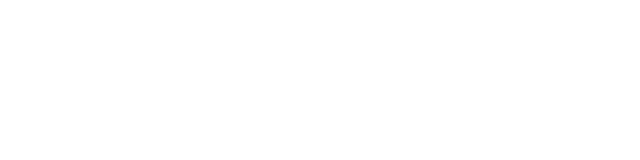
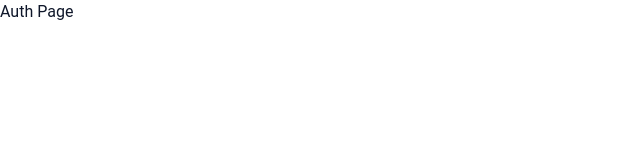
Before and after one commit to JPy-UwU/CodeOverflow, a React (Create React App) app in the folder client/: page /auth in a window 1280 px wide. Before the commit this address had no page. Shown: the top 160 px of the page, without its empty margins (0-640 px from the left). Built offline with nearby package versions, Linux system fonts and the light colour scheme.

Commit message:
Add AuthPage route and update LandingPage buttons

```diff
--- a/client/src/App.js
+++ b/client/src/App.js
@@ -1,6 +1,7 @@
 import { BrowserRouter as Router, Routes, Route } from 'react-router-dom';
 
 import LandingPage from './pages/LandingPage';
+import AuthPage from './pages/AuthPage';
 
 const App = () => {
   return (
@@ -8,6 +9,7 @@
       <Router>
         <Routes>
           <Route exact path='/' element={ <LandingPage /> } />
+          <Route exact path='/auth' element={ <AuthPage /> } />
         </Routes>
       </Router>
     </div>
--- /dev/null
+++ b/client/src/pages/AuthPage.js
@@ -0,0 +1,9 @@
+const AuthPage = () => {
+  return (
+    <div>
+      <h1>Auth Page</h1>
+    </div>
+  );
+}
+
+export default AuthPage;
--- a/client/src/pages/LandingPage.js
+++ b/client/src/pages/LandingPage.js
@@ -1,11 +1,17 @@
+import { Link } from "react-router-dom";
+
 import { Button } from "../components/ui/Button";
 
 const LandingPage = () => {
   return (
     <div>
       <h1>Landing Page</h1>
-       <Button>Sign Up</Button>
-       <Button>Login</Button>
+      <Link to="/auth">
+        <Button>Sign Up</Button>
+      </Link>
+      <Link to="/auth">
+        <Button>Login</Button>
+      </Link>
     </div>
   );
 }
```
